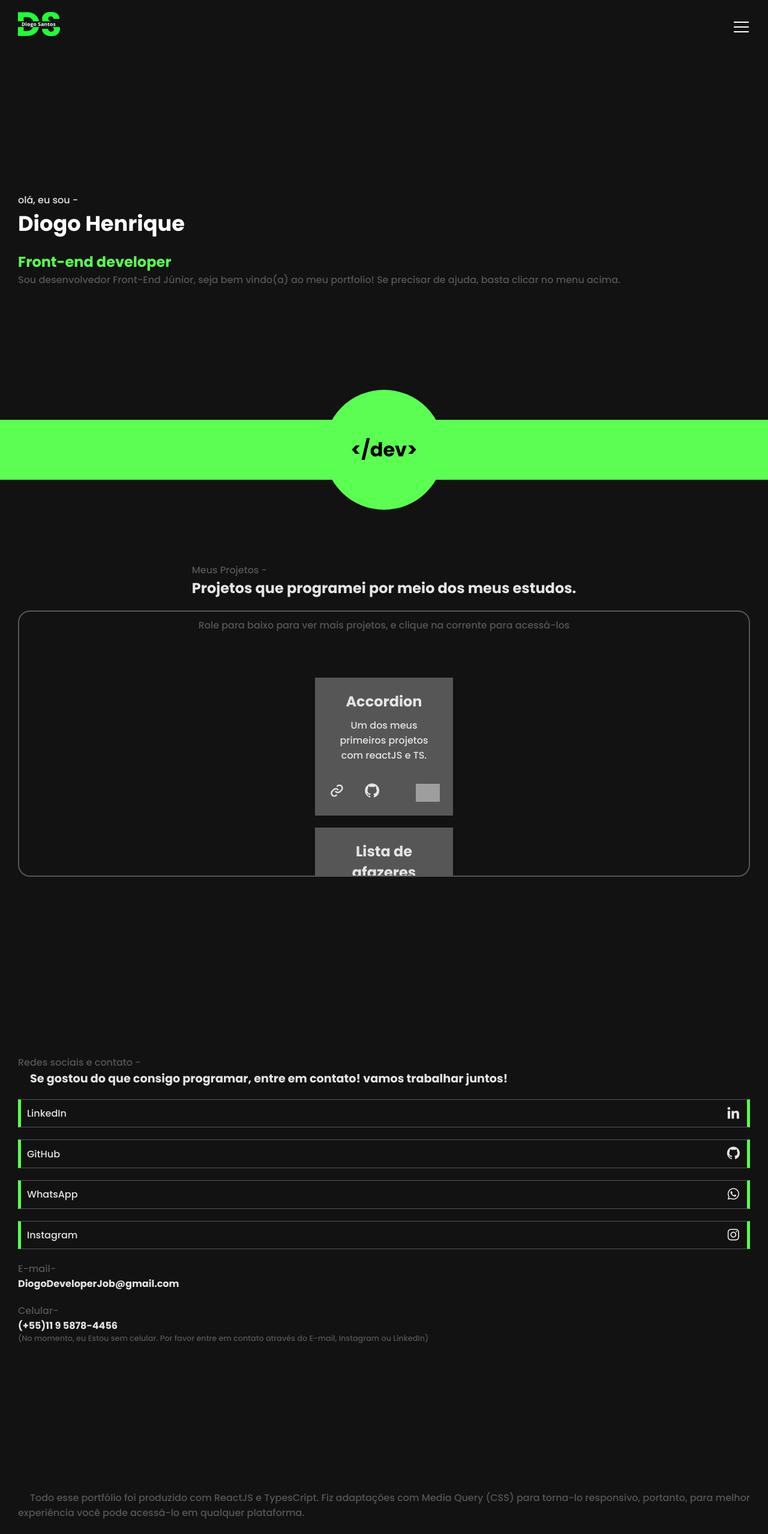
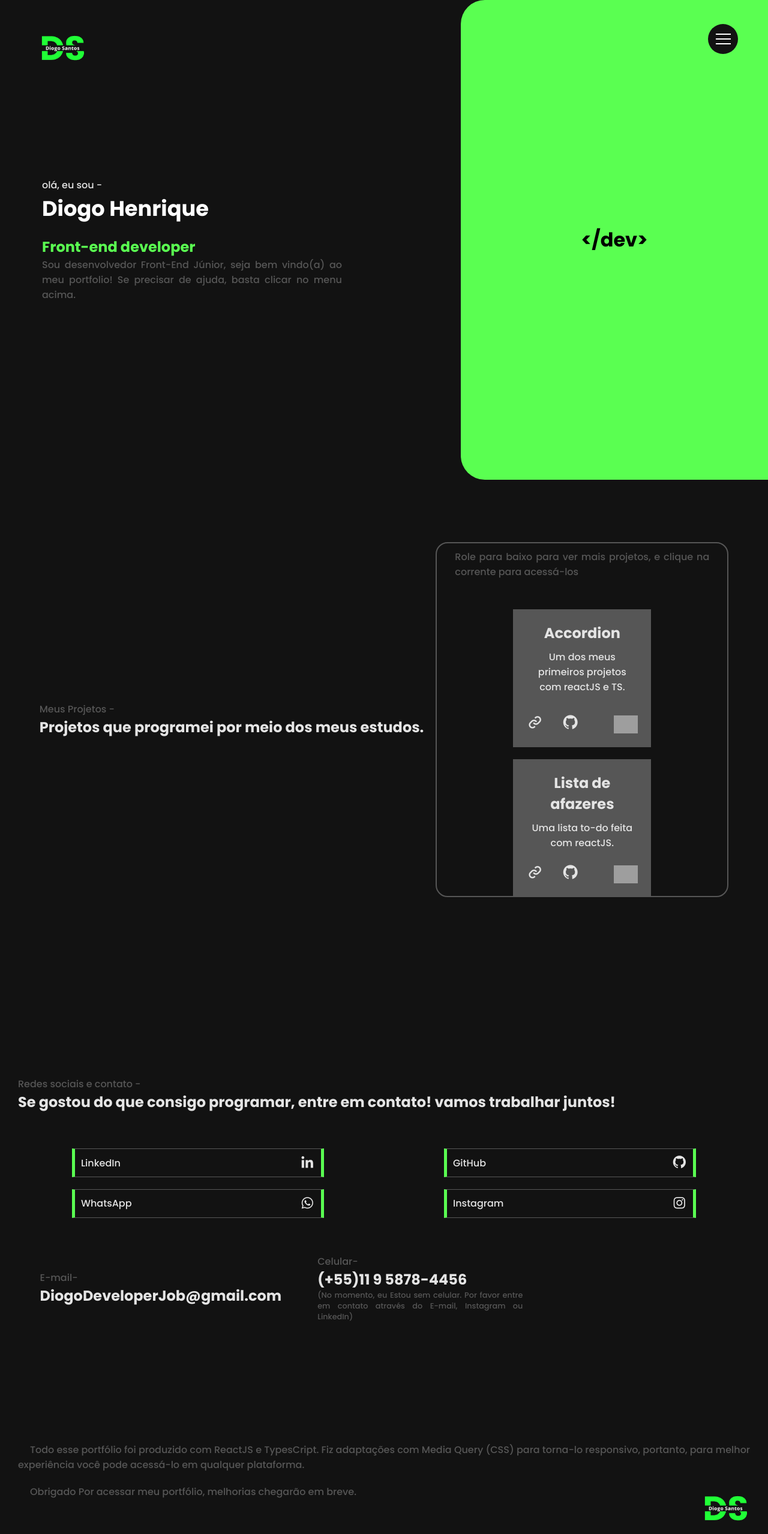
Before and after one commit to DiogoHSSantos/Portfolio-Diogo, a React (Vite) app in the folder portfolio-react/: page / in a window 1280 px wide. Shown: the top 2558 px of the page at 60% size. Built offline with nearby package versions, Linux system fonts and the light colour scheme; grey boxes are pictures that could not be loaded; the HTML template or start-up script is replaced by a standard one.

Commit message:
Fiz as modificações finais no projeto

```diff
--- a/portfolio-react/src/App.tsx
+++ b/portfolio-react/src/App.tsx
@@ -3,7 +3,6 @@
 import './styles/mobile.css';
 import './styles/mobileLandscape.css';
 
-import './styles/tabletsLandscape.css';
 import './styles/desktop.css';
 
 import {useState} from 'react';
@@ -144,8 +143,8 @@ function App() {
               <p className="pStyle">E-mail-</p>
               <h2 className='email'>DiogoDeveloperJob@gmail.com</h2>
             </div>
-            <div>
-              <p className="pStyle">Celular-</p>
+            <div className='ContatoCelularArea'>
+              <p className="pStyle titleCelular">Celular-</p>
               <h2 className='celular'>(+55)11 9 5878-4456</h2>
               <p className="pStyle noTel">(No momento, eu Estou sem celular. Por favor entre em contato através do E-mail, Instagram ou LinkedIn)</p>
             </div>
--- a/portfolio-react/src/styles/contato.css
+++ b/portfolio-react/src/styles/contato.css
@@ -48,8 +48,25 @@
 
 /* ---------------------------------------- */
 
-@media (max-height: 370px) and (orientation: landscape){
+@media (max-height: 480px) and (orientation: landscape){
     .columnContact{
         flex-direction: row;
     }
 }
+
+@media (min-width: 769px){
+    .columnContact{
+        flex-direction: row;
+        justify-content: center;
+        align-items: center;
+    }
+
+    .itemContato{
+        width: 70%;
+    }
+
+    .areaContato a{
+        display: flex;
+        justify-content: center;
+    }
+}
--- a/portfolio-react/src/styles/desktop.css
+++ b/portfolio-react/src/styles/desktop.css
@@ -1 +1,100 @@
-@media screen and (min-width: 481px) {}
+@media(min-width: 1025px)
+{
+    .btnMenu{
+        right: 40px;
+        top: 20px;
+    }
+
+    /* --------------------------------------------------------------- */
+
+    .MenuAll{
+        justify-content: space-evenly;
+    }
+
+    /* --------------------------------------------------------------- */
+
+
+    .logo{
+        top: 40px;
+        left: 40px;
+    }
+
+    .description{
+        padding: 0px 70px;
+        width: 50%;
+        flex-direction: column;
+    }
+    .description div{
+        width: 100%;
+    }
+
+    .ilustracao{
+        border-radius: 40px 0px 0px 40px;
+        height: 100%;
+        width: 40%;
+        right: 0;
+
+    }
+    .ilustracao::before{
+        opacity: 0;
+        top: 0;
+        transition: .5s;
+    }
+
+    /* --------------------------------------------------------------- */
+
+    #Projects{
+        flex-direction: row;
+       }
+
+       .areaScrollProjetos{
+        height: 80%;
+        width: 40%;       }
+
+
+    /* --------------------------------------------------------------- */
+
+    #Contato{
+        gap: 60px;
+    }
+
+    .descriptionContact{
+        font-size: 1.5em;
+        text-indent: 0px;
+    }
+
+    .contatoCelular{
+        flex-direction: row;
+        justify-content: center;
+        align-items: center;
+        gap: 60px;
+        width: 100%;
+    }
+
+    .contatoCelular .email{
+        font-size: 1.5em;
+    }
+
+    .contatoCelular .celular{
+        font-size: 1.5em;
+        display: inline;
+    }
+    .noTel{
+        width: 50%;
+    }
+
+    /* --------------------------------------------------------------- */
+    #Observacoes{
+        height: 20vh;
+    }
+
+    .ultimoPar p {
+        width: 100%;
+    }
+    /* --------------------------------------------------------------- */
+    @media (max-height: 450px){
+        .logo{
+            opacity: 0;
+        }
+    }
+}
--- a/portfolio-react/src/styles/mobile.css
+++ b/portfolio-react/src/styles/mobile.css
@@ -243,15 +243,18 @@ body{
     height: 200px;
     width: 200px;
 
-    position: absolute;
-    top:-50%;
+    position: relative;
+    top:0;
 
     background-color: var(--codigoVerde);
 
     border-radius: 50%;
 
+    transition: .5s;
+
 }
 .ilustracao h1{
+    position: absolute;
     z-index: 5;
 }
 
--- a/portfolio-react/src/styles/mobileLandscape.css
+++ b/portfolio-react/src/styles/mobileLandscape.css
@@ -1,4 +1,4 @@
-@media (max-height: 370px) and (orientation: landscape)
+@media (max-height: 600px) and (orientation: landscape)
 {
     /* ------------------------------------------------------- */
 
--- a/portfolio-react/src/styles/tabletsLandscape.css
+++ /dev/null
@@ -1,7 +0,0 @@
-@media (min-height: 371px) and (max-height: 480px)
-{
-   #Home{
-      background: #ee4e4e;
-   }
-
-}
```
